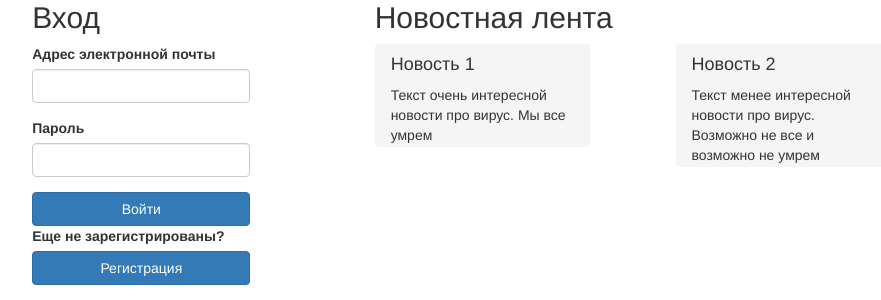
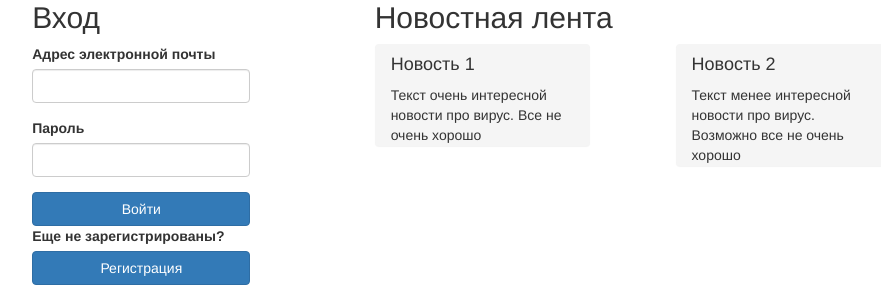
Before and after one commit to mikgorn/hack2dns, a Flask app: page / in a window 1280 px wide. Shown: the part 244-544 px from the top of the page, without its empty margins (62-943 px from the left). Run offline with Flask 2, Linux system fonts and the light colour scheme; parts of the project's set-up code (start-up, migrations or seed data) failed here and were passed over; some libraries are stand-ins or nearby versions.

Commit message:
changed news

```diff
--- a/templates/index.html
+++ b/templates/index.html
@@ -49,12 +49,12 @@
                                 <h2>Новостная лента</h2>
                                 <div class="col-lg-5 panel" style="background-color: whitesmoke;">
                                         <h4>Новость 1</h4>
-                                        <div>Текст очень интересной новости про вирус. Мы все умрем</div>
+                                        <div>Текст очень интересной новости про вирус. Все не очень хорошо</div>
                                 </div>
                                 <div class="col-lg-2"></div>
                                 <div class="col-lg-5 panel"style="background-color: whitesmoke;" >
                                         <h4>Новость 2</h4>
-                                        <div>Текст менее интересной новости про вирус. Возможно не все и возможно не умрем</div>
+                                        <div>Текст менее интересной новости про вирус. Возможно все не очень хорошо</div>
                                 </div>
                         </div>
                 </div>
```
